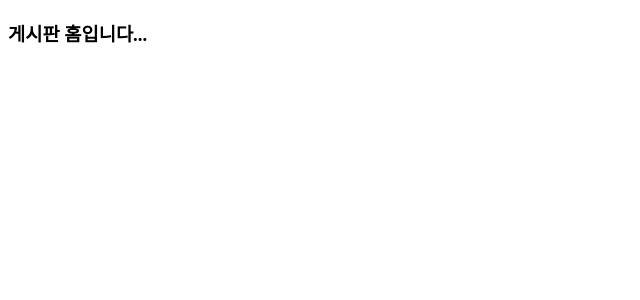
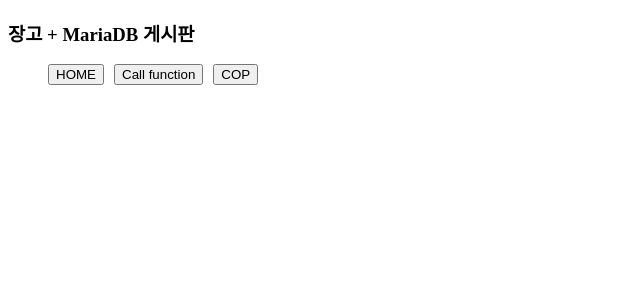
Before and after one commit to Algorithm-Team4/Algorithm_Study, a Django app: page / in a window 1280 px wide. Shown: the top 300 px of the page, without its empty margins (0-640 px from the left). Run offline with Django 4.2, Linux system fonts and the light colour scheme.

Commit message:
HW04-update1

```diff
--- a/HW-4/templates/home.html
+++ b/HW-4/templates/home.html
@@ -4,10 +4,27 @@
     <head>
         <meta charset="UTF-8">
         <title>게시판 예제입니다</title>
+        <style>
+            .myclass {
+                color : blue;
+            }
+        </style>
+        <script LANGUAGE="javascript">
+            function testFunction() {
+                alert("Javascript function...");
+            }
+        </script>
     </head>
+
     <body>
-
-        <h3>게시판 홈입니다...</h3>
+        <div>
+            <h3>장고 + MariaDB 게시판</h3>
+            <ul style = "display: flex;">
+                <li style="list-style: none;margin-right: 10px;"><button>HOME</button></li>
+                <li style="list-style: none;margin-right: 10px;"><button onclick="testFunction()">Call function</button></li>
+                <li style="list-style: none;margin-right: 10px;"><a href="http://github.com" target="_blank"><button>COP</button></li></a>
+            </ul>
+        </div>
 
     </body>
 </html>
```
